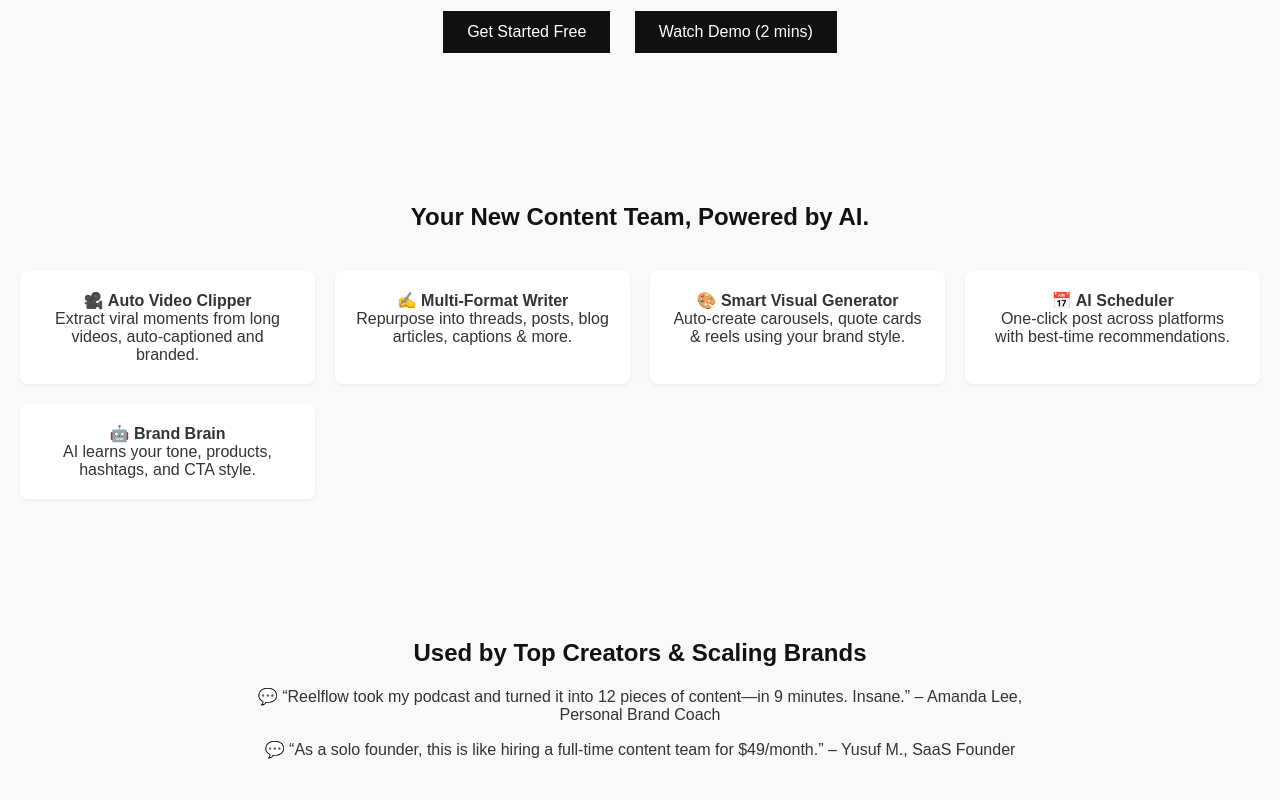
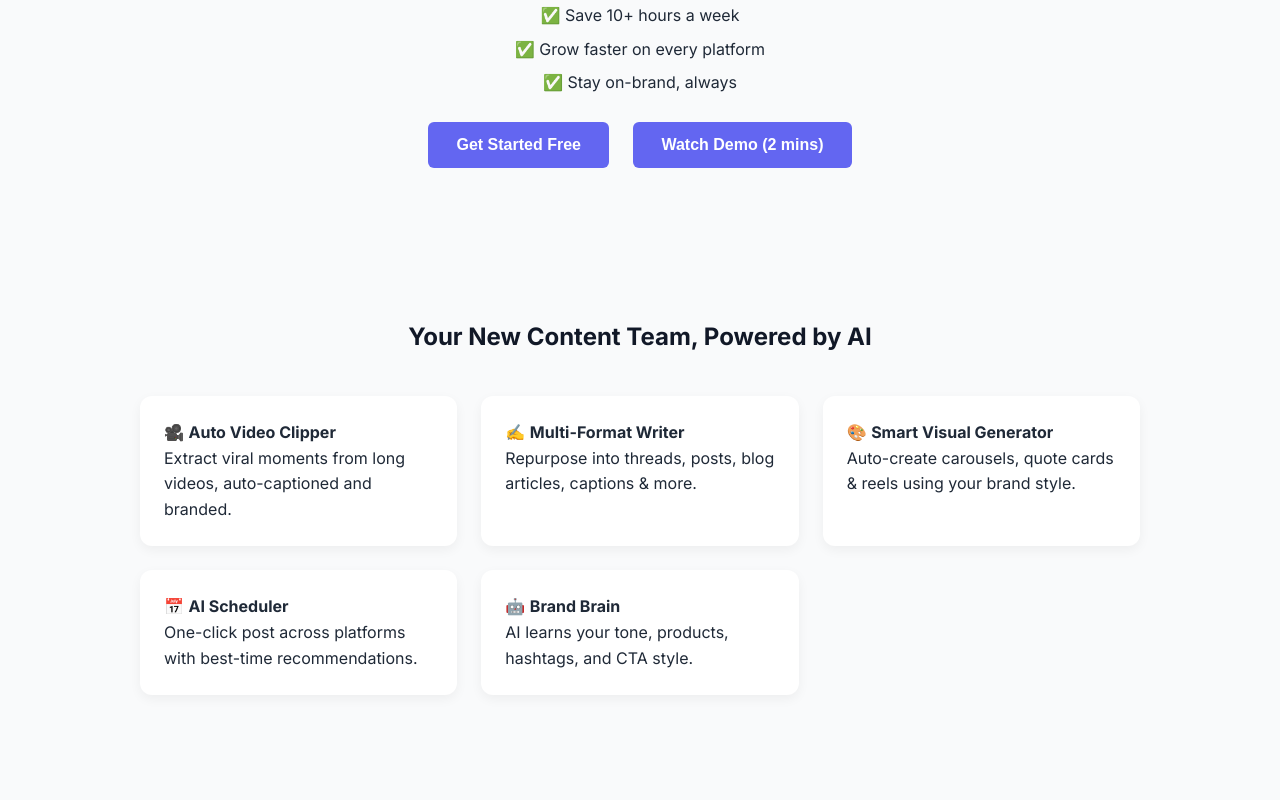
Before and after one commit to salamou-67/reelflow, a plain HTML site: page index.html in a window 1280 px wide. Shown: the part 280-1080 px from the top of the page. Drawn offline with Linux system fonts and the light colour scheme.

Commit message:
Add files via upload

```diff
--- a/index.html
+++ b/index.html
@@ -1,20 +1,117 @@
+# Re-run the file generation after code state reset
+modern_html = """
 <!DOCTYPE html>
 <html lang="en">
 <head>
 <meta charset="UTF-8" />
 <meta name="viewport" content="width=device-width, initial-scale=1.0" />
 <title>Reelflow – Turn One Piece of Content Into Fifty</title>
+<link href="https://fonts.googleapis.com/css2?family=Inter:wght@400;600;700&display=swap" rel="stylesheet" />
 <style>
-body { margin: 0; font-family: Arial, sans-serif; background: #f9f9f9; color: #333; }
-header, section { padding: 60px 20px; text-align: center; }
-h1, h2, h3 { color: #111; }
-.cta { background: #111; color: #fff; padding: 12px 24px; margin: 10px; border: none; cursor: pointer; font-size: 1em; }
-.feature-grid { display: grid; grid-template-columns: repeat(auto-fit, minmax(240px, 1fr)); gap: 20px; margin-top: 40px; }
-.feature { background: #fff; padding: 20px; border-radius: 8px; box-shadow: 0 2px 4px rgba(0,0,0,0.05); }
-.testimonial, .use-case, .pricing { max-width: 800px; margin: 0 auto; }
-.pricing-table { width: 100%; border-collapse: collapse; margin-top: 30px; }
-.pricing-table th, .pricing-table td { border: 1px solid #ddd; padding: 12px; }
-.final-cta { background: #222; color: white; padding: 40px 20px; }
+:root {
+--primary: #111827;
+--accent: #6366F1;
+--background: #F9FAFB;
+--card-bg: #FFFFFF;
+--text: #1F2937;
+}
+
+body {
+margin: 0;
+font-family: 'Inter', sans-serif;
+background: var(--background);
+color: var(--text);
+line-height: 1.6;
+}
+
+header, section {
+padding: 60px 20px;
+text-align: center;
+}
+
+h1, h2, h3 {
+color: var(--primary);
+margin-bottom: 16px;
+}
+
+p {
+max-width: 700px;
+margin: 0 auto 16px;
+}
+
+.cta {
+background: var(--accent);
+color: white;
+padding: 14px 28px;
+margin: 10px;
+border: none;
+border-radius: 6px;
+cursor: pointer;
+font-size: 1rem;
+font-weight: 600;
+transition: background 0.3s;
+}
+
+.cta:hover {
+background: #4F46E5;
+}
+
+.feature-grid {
+display: grid;
+grid-template-columns: repeat(auto-fit, minmax(260px, 1fr));
+gap: 24px;
+margin-top: 40px;
+max-width: 1000px;
+margin-left: auto;
+margin-right: auto;
+}
+
+.feature {
+background: var(--card-bg);
+padding: 24px;
+border-radius: 12px;
+box-shadow: 0 4px 12px rgba(0, 0, 0, 0.05);
+text-align: left;
+}
+
+.testimonial, .use-case, .pricing {
+max-width: 900px;
+margin: 0 auto;
+}
+
+.pricing-table {
+width: 100%;
+border-collapse: collapse;
+margin-top: 30px;
+background: white;
+border-radius: 12px;
+overflow: hidden;
+}
+
+.pricing-table th, .pricing-table td {
+border: 1px solid #E5E7EB;
+padding: 16px;
+}
+
+.final-cta {
+background: var(--primary);
+color: white;
+padding: 60px 20px;
+}
+
+ul {
+list-style: none;
+padding: 0;
+}
+
+li {
+margin: 8px 0;
+}
+
+.quote {
+font-style: italic;
+margin-bottom: 24px;
+}
 </style>
 </head>
 <body>
@@ -23,7 +120,7 @@ h1, h2, h3 { color: #111; }
 <h1>Create Once. Grow Everywhere.</h1>
 <p><strong>AI-Powered Content Repurposing for Creators & Brands.</strong></p>
 <p>Upload a video, podcast, or blog—and let AI generate dozens of high-converting posts, short-form videos, carousels, and more.</p>
-<ul style="list-style:none; padding: 0;">
+<ul>
 <li>✅ Save 10+ hours a week</li>
 <li>✅ Grow faster on every platform</li>
 <li>✅ Stay on-brand, always</li>
@@ -33,7 +130,7 @@ h1, h2, h3 { color: #111; }
 </header>
 
 <section>
-<h2>Your New Content Team, Powered by AI.</h2>
+<h2>Your New Content Team, Powered by AI</h2>
 <div class="feature-grid">
 <div class="feature">🎥 <strong>Auto Video Clipper</strong><br>Extract viral moments from long videos, auto-captioned and branded.</div>
 <div class="feature">✍️ <strong>Multi-Format Writer</strong><br>Repurpose into threads, posts, blog articles, captions & more.</div>
@@ -46,8 +143,8 @@ h1, h2, h3 { color: #111; }
 <section>
 <h2>Used by Top Creators & Scaling Brands</h2>
 <div class="testimonial">
-<p>💬 “Reelflow took my podcast and turned it into 12 pieces of content—in 9 minutes. Insane.” – Amanda Lee, Personal Brand Coach</p>
-<p>💬 “As a solo founder, this is like hiring a full-time content team for $49/month.” – Yusuf M., SaaS Founder</p>
+<p class="quote">💬 “Reelflow took my podcast and turned it into 12 pieces of content—in 9 minutes. Insane.” – Amanda Lee, Personal Brand Coach</p>
+<p class="quote">💬 “As a solo founder, this is like hiring a full-time content team for $49/month.” – Yusuf M., SaaS Founder</p>
 </div>
 </section>
 
@@ -94,3 +191,11 @@ h1, h2, h3 { color: #111; }
 
 </body>
 </html>
+"""
+
+# Save updated HTML to file
+modern_file_path = "/mnt/data/reelflow_modern.html"
+with open(modern_file_path, "w") as f:
+f.write(modern_html)
+
+modern_file_path
```
